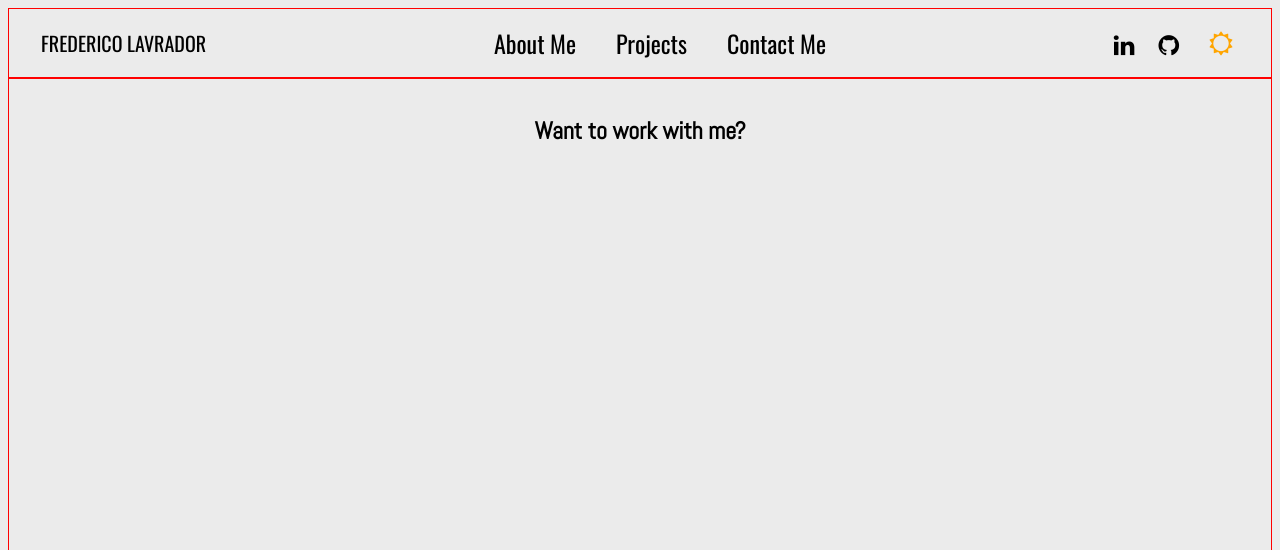
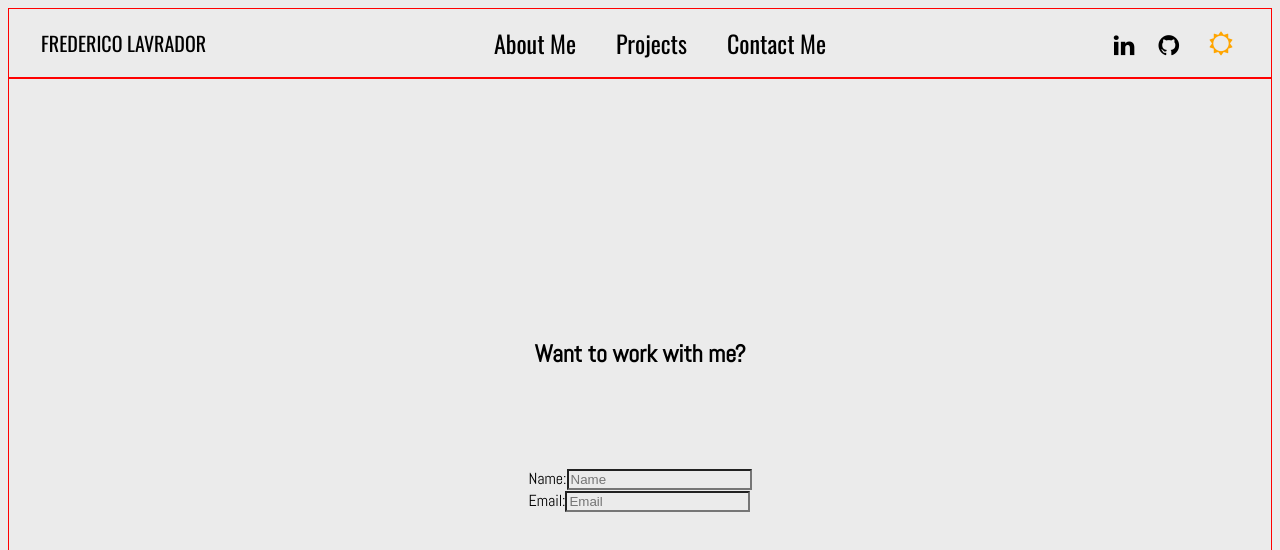
Before and after one commit to frederico-lavrador/Portfolio-Frederico, a React (Vite) app: page /about in a window 1280 px wide. Shown: the top 550 px of the page. Built offline with nearby package versions, Linux system fonts and the light colour scheme.

Commit message:
feat: updated Contact page

```diff
--- a/src/pages/About/About.jsx
+++ b/src/pages/About/About.jsx
@@ -5,7 +5,7 @@ export function About() {
             <div className="container">
                 <div className="about__wrapper">
                     <div className="about__text">
-                        <h2>Hello, I'm Frederico, from Portugal, and I am a Web Developer.</h2>
+                        <h2>Hello! I'm Frederico, from Portugal, and I am a Web Developer.</h2>
                         <hr />
                         <p>
                             I took a programming course in highschool focused on back-end development and
--- a/src/pages/Contact/Contact.jsx
+++ b/src/pages/Contact/Contact.jsx
@@ -7,6 +7,16 @@ export function Contact() {
                     <div className="contact__text">
                         <h2>Want to work with me?</h2>
                     </div>
+                    <div className="contact__form">
+                        <form action="">
+                            Name:
+                            <input type="text" placeholder="Name" />
+                            <br />
+                            Email:
+                            <input type="email" placeholder="Email" />
+
+                        </form>
+                    </div>
                 </div>
             </div>
         </section>
--- a/src/pages/Contact/contact.css
+++ b/src/pages/Contact/contact.css
@@ -4,8 +4,11 @@
 
 .contact__wrapper {
 	display: flex;
+	flex-direction: column;
 	margin: 1rem 0;
 	height: 80vh;
+	gap: 5rem;
 	padding: 0 5rem;
 	justify-content: center;
+	align-items: center;
 }
```
